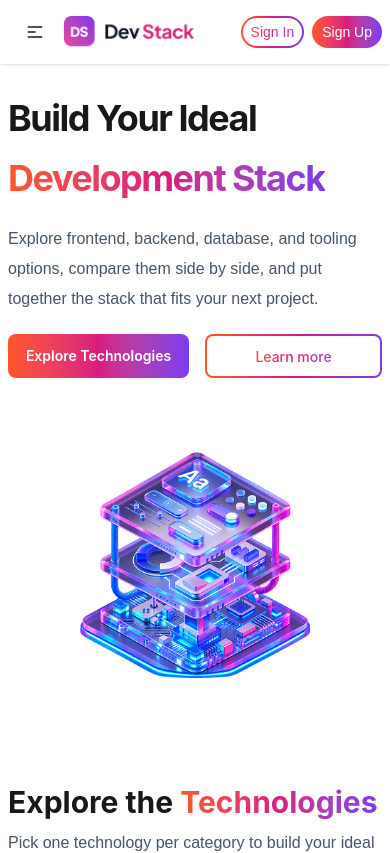
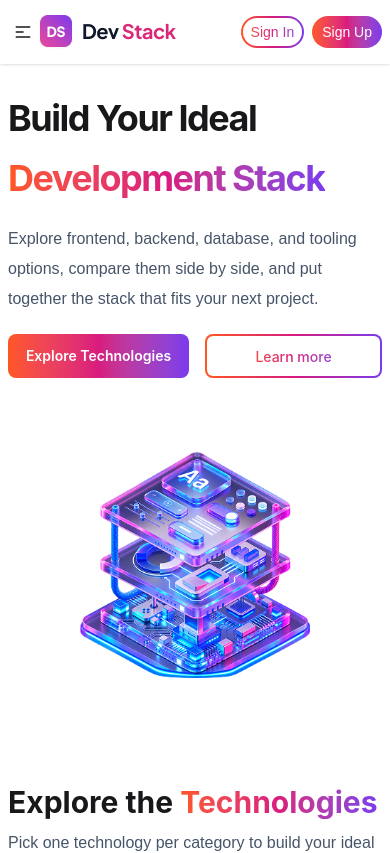
Before and after one commit to mohammad-ali-code/dev-stack, a React (Vite) app: page / in a window 390 px wide. Shown: the top 853 px of the page. Built offline with nearby package versions, Linux system fonts and the light colour scheme.

Commit message:
Made footer section responsive.

```diff
--- a/src/components/Navbar/Navbar.tsx
+++ b/src/components/Navbar/Navbar.tsx
@@ -10,7 +10,7 @@ const Navbar = () => {
                         <div
                             tabIndex={0}
                             role="button"
-                            className="btn btn-ghost lg:hidden">
+                            className="btn btn-ghost p-1 sm:p-4 lg:hidden">
                             <svg
                                 aria-label="Menu"
                                 xmlns="http://www.w3.org/2000/svg"
--- a/src/components/footer/Footer.tsx
+++ b/src/components/footer/Footer.tsx
@@ -3,9 +3,9 @@ import logo from "../../assets/logo-text.png";
 
 const Footer = () => {
     return (
-        <footer className="max-w-7xl mx-auto mt-4 md:my-24 lg:gap-20 p-2 space-y-10">
-            <div className="grid grid-cols-5 gap-10">
-                <div className="space-y-3 col-span-2">
+        <footer className="max-w-7xl mx-auto mt-7.5 sm:mt-15 md:mt-4 md:my-24 lg:gap-20 p-2 space-y-10">
+            <div className="grid grid-cols-3 sm:grid-cols-5 gap-10">
+                <div className="space-y-3 col-span-3 sm:col-span-2">
                     <img src={logo} alt="Logo" />
                     <div className="space-y-6">
                         <p className="text-xs text-[#64748B] max-w-96 w-full">
```
